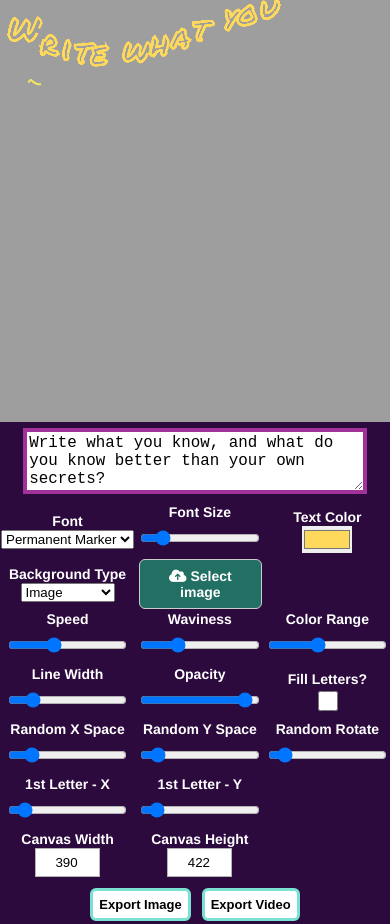
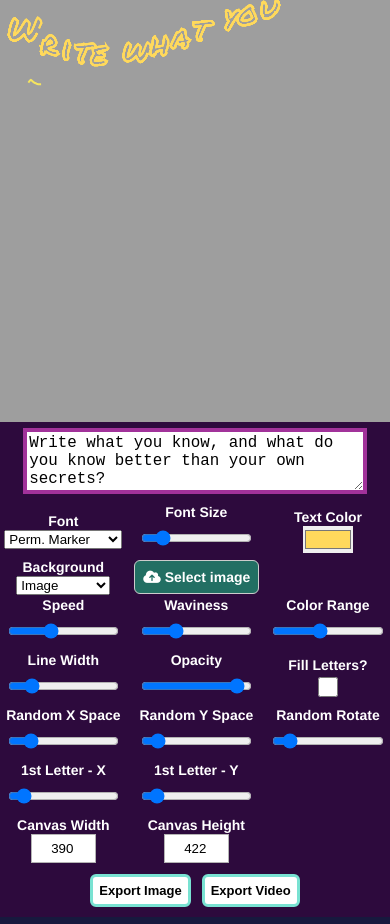
Before and after one commit to collidingScopes/faultyTypewriter, a plain HTML site: page index.html in a window 390 px wide. Shown: the top 924 px of the page. Drawn offline with Linux system fonts and the light colour scheme.

Commit message:
Improve mobile formatting

```diff
--- a/index.html
+++ b/index.html
@@ -58,7 +58,7 @@
                             <option value="Georgia">Georgia</option>
                             <option value="Helvetica">Helvetica</option>
                             <option value="Lucida Sans">Lucida Sans</option>
-                            <option value="Permanent Marker" selected="selected">Permanent Marker</option>
+                            <option value="Permanent Marker" selected="selected">Perm. Marker</option>
                             <option value="Righteous">Righteous</option>
                             <option value="Satisfy">Satisfy</option>
                           </select></pre>
@@ -72,7 +72,7 @@
                 </tr>
                 <tr>
                     <td>
-                        <pre><span class="tableText">Background Type</span><br><select id="backgroundChoiceInput">
+                        <pre><span class="tableText">Background</span><br><select id="backgroundChoiceInput">
                             <option value="solid">Solid Color</option>
                             <option value="transparent">Transparent</option>
                             <option value="image" selected="selected">Image</option>
@@ -80,7 +80,7 @@
                           </select></pre>
                     </td>
                     <td id="backgroundColorInputCell" class="hidden">
-                        <pre><span class="tableText">Background Color</span><br><input type="color" id="backgroundColorInput" value="#150e29"/></pre>
+                        <pre><span class="tableText">Backgr. Color</span><br><input type="color" id="backgroundColorInput" value="#150e29"/></pre>
                     </td>
                     <td id="imageInputCell" class="hidden">
                         <label for="imageFileInput" class="custom-file-upload">
--- a/style.css
+++ b/style.css
@@ -204,7 +204,7 @@ input[type="color"] {
 }
 
 input[type="range"] {
-    max-width:27vw;
+    max-width:25vw;
 }
 
 input[type="checkbox"] {
```
